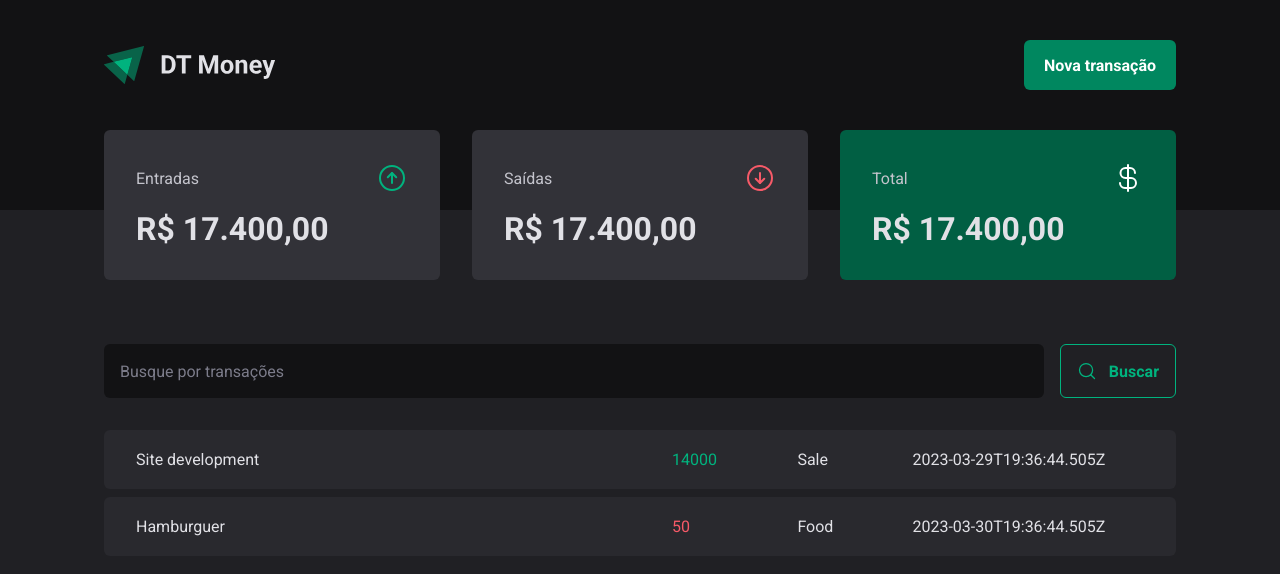
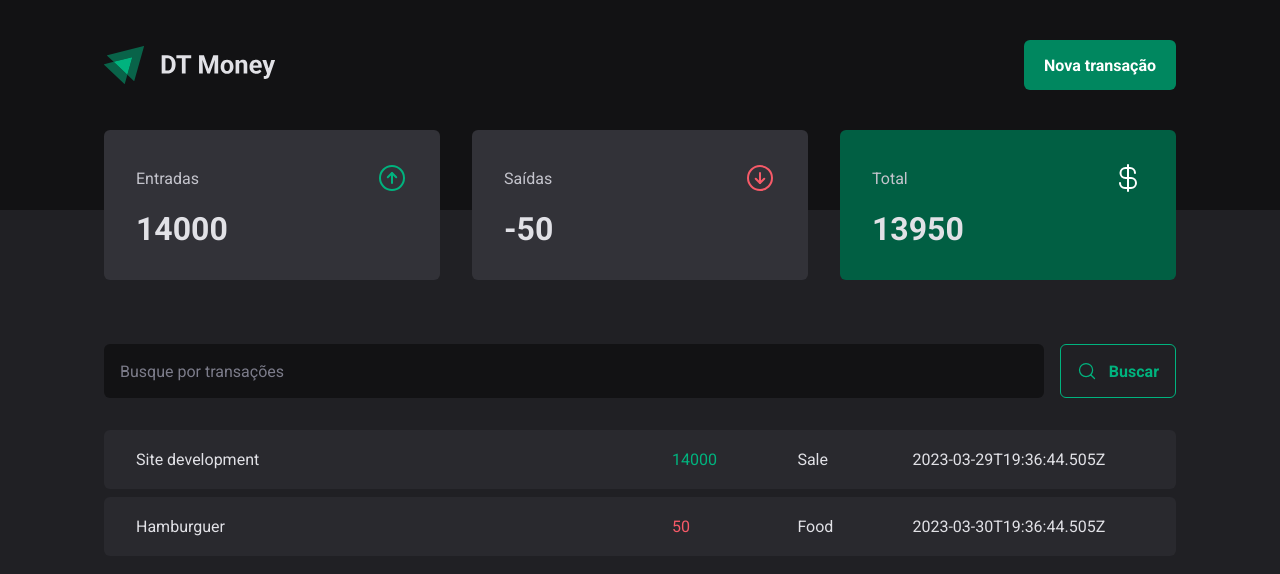
Before and after one commit to murilokuerten92/finance-plan, a React (Vite) app: page / in a window 1280 px wide. Shown: the top 574 px of the page. Built offline with nearby package versions, Linux system fonts and the light colour scheme; data requests are answered from the project's data file.

Commit message:
feat: creating calc for transactions

```diff
--- a/src/components/Summary/index.tsx
+++ b/src/components/Summary/index.tsx
@@ -1,7 +1,24 @@
 import { SummaryCard, SummaryContainer } from "./styles";
 import { ArrowCircleDown, ArrowCircleUp, CurrencyDollar } from 'phosphor-react';
+import { useContext } from "react";
+import { TransactionsContext } from "../../contexts/TransactionContext";
 
 export function Summary() {
+
+    const { transactions } = useContext(TransactionsContext)
+
+    const summary = transactions.reduce((acc, transaction) => {
+
+        if (transaction.type == 'income') {
+            acc.income += transaction.price
+            acc.total += transaction.price
+        } else {
+            acc.outcome -= transaction.price
+            acc.total -= transaction.price
+        }
+
+        return acc
+    }, { income: 0, outcome: 0, total: 0 })
 
     return (
         <SummaryContainer>
@@ -11,7 +28,7 @@
                     <ArrowCircleUp size={32} color='#00b37e' />
                 </header>
 
-                <strong>R$ 17.400,00</strong>
+                <strong>{summary.income}</strong>
             </SummaryCard>
             <SummaryCard>
                 <header>
@@ -19,7 +36,7 @@
                     <ArrowCircleDown size={32} color='#f75a68' />
                 </header>
 
-                <strong>R$ 17.400,00</strong>
+                <strong>{summary.outcome}</strong>
             </SummaryCard>
             <SummaryCard variant="green">
                 <header>
@@ -27,7 +44,7 @@
                     <CurrencyDollar size={32} color='#fff' />
                 </header>
 
-                <strong>R$ 17.400,00</strong>
+                <strong>{summary.total}</strong>
             </SummaryCard>
         </SummaryContainer>
     )
```
